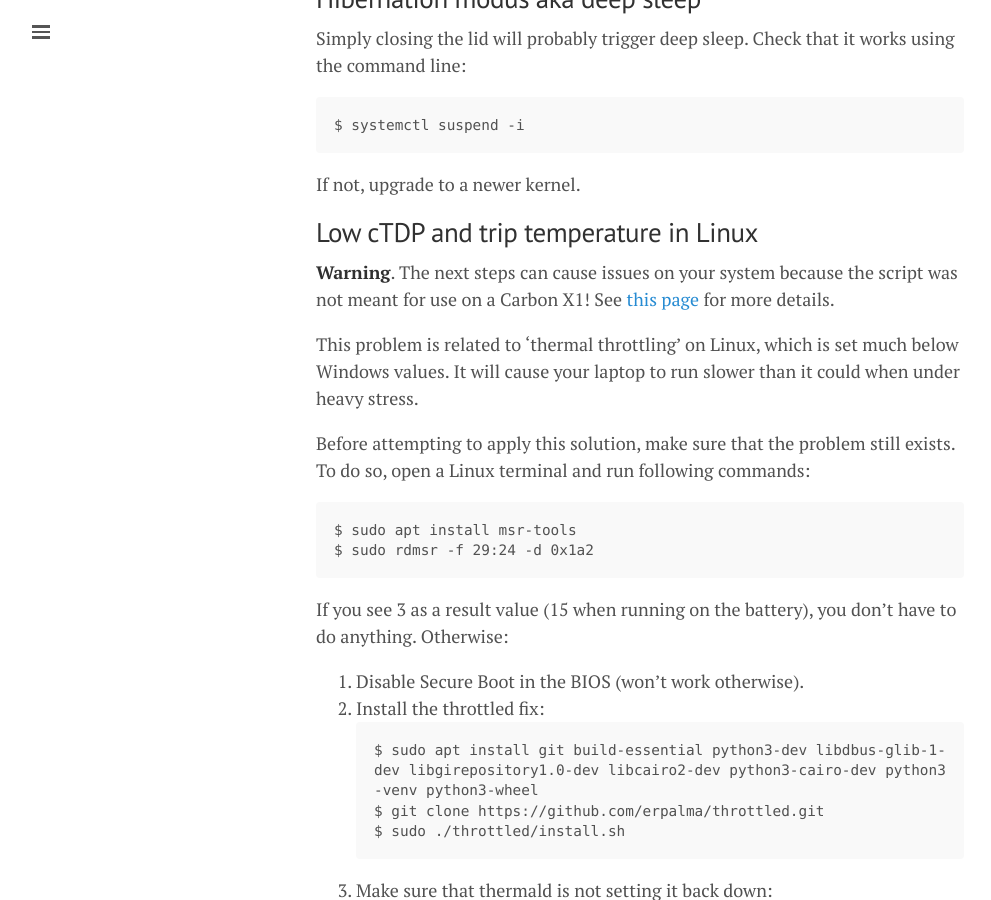
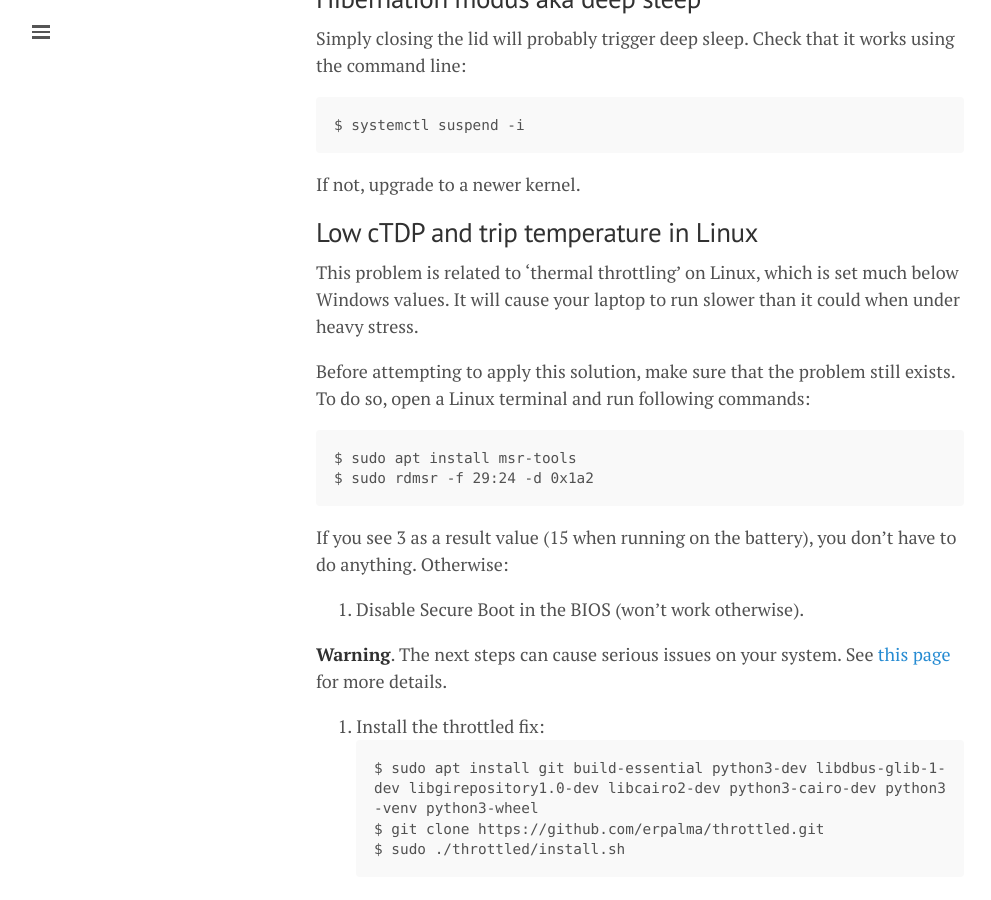
Before and after one commit to lgeurts/lgeurts.github.io, a Jekyll site: the page built from _posts/2021-10-15-ubuntu-setup-notes-for-x1-carbon-gen8.md, in a window 1280 px wide and 900 px high, scrolled down 4188 px. Shown: the whole window, without its empty margins (0-991 px from the left). Built offline with Jekyll 4.4.1, drawn with Linux system fonts in a browser that asks for light colours; nearby versions of some CDN libraries; comment, search, counter and statistics services are not loaded.

Commit message:
Update 2021-10-15-ubuntu-setup-notes-for-x1-carbon-gen8.md

````diff
--- a/_posts/2021-10-15-ubuntu-setup-notes-for-x1-carbon-gen8.md
+++ b/_posts/2021-10-15-ubuntu-setup-notes-for-x1-carbon-gen8.md
@@ -158,8 +158,6 @@ If not, upgrade to a newer kernel.
 
 ## Low cTDP and trip temperature in Linux
 
-**Warning**. The next steps can cause issues on your system because the script was not meant for use on a Carbon X1! See [this page](https://github.com/erpalma/throttled) for more details.
-
 This problem is related to 'thermal throttling' on Linux, which is set much below Windows values. It will cause your laptop to run slower than it could when under heavy stress.
 
 Before attempting to apply this solution, make sure that the problem still exists. To do so, open a Linux terminal and run following commands:
@@ -169,6 +167,8 @@ $ sudo rdmsr -f 29:24 -d 0x1a2
 ```
 If you see 3 as a result value (15 when running on the battery), you don’t have to do anything. Otherwise:
 1. Disable Secure Boot in the BIOS (won’t work otherwise).
+
+**Warning**. The next steps can cause serious issues on your system. See [this page](https://github.com/erpalma/throttled) for more details.
 2. Install the throttled fix:
 ```
 $ sudo apt install git build-essential python3-dev libdbus-glib-1-dev libgirepository1.0-dev libcairo2-dev python3-cairo-dev python3-venv python3-wheel
````
